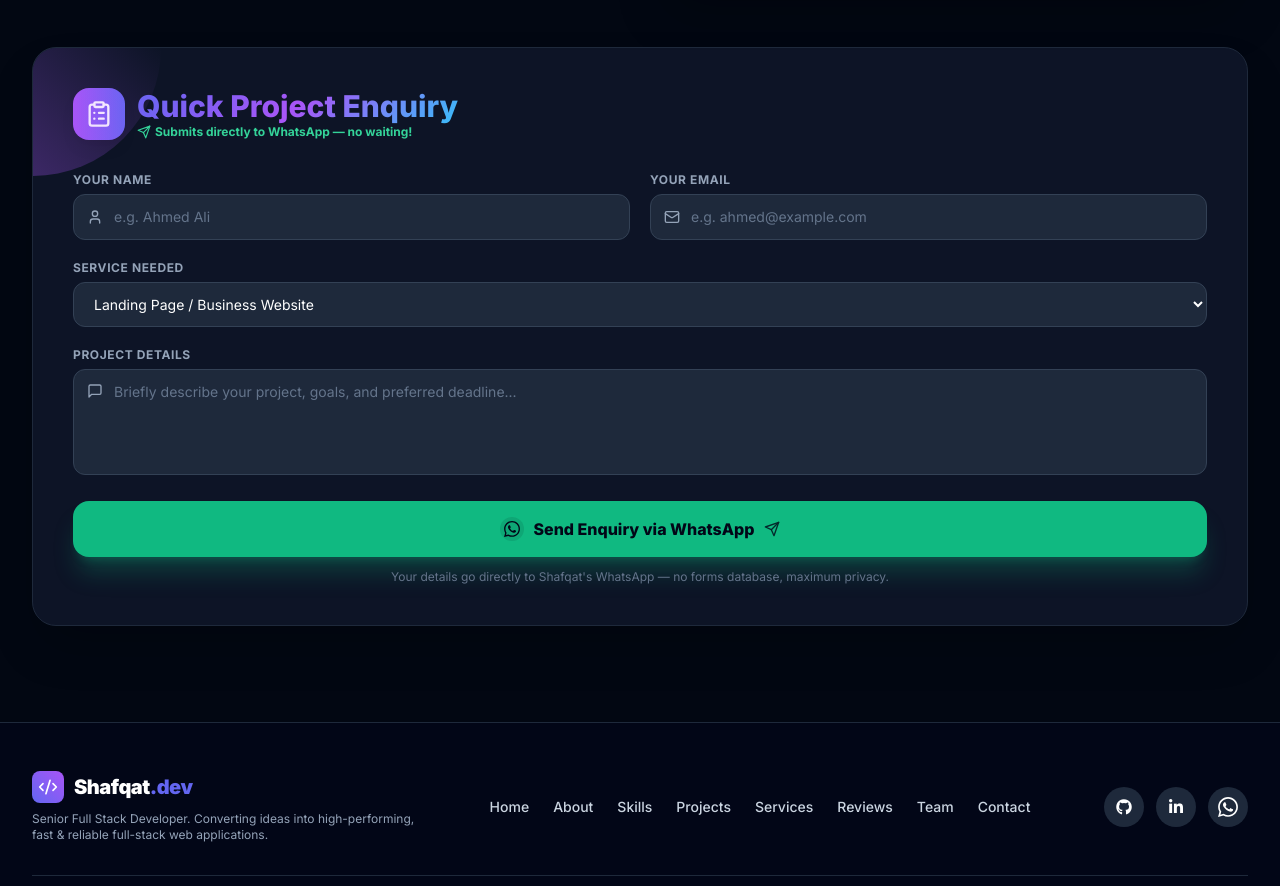
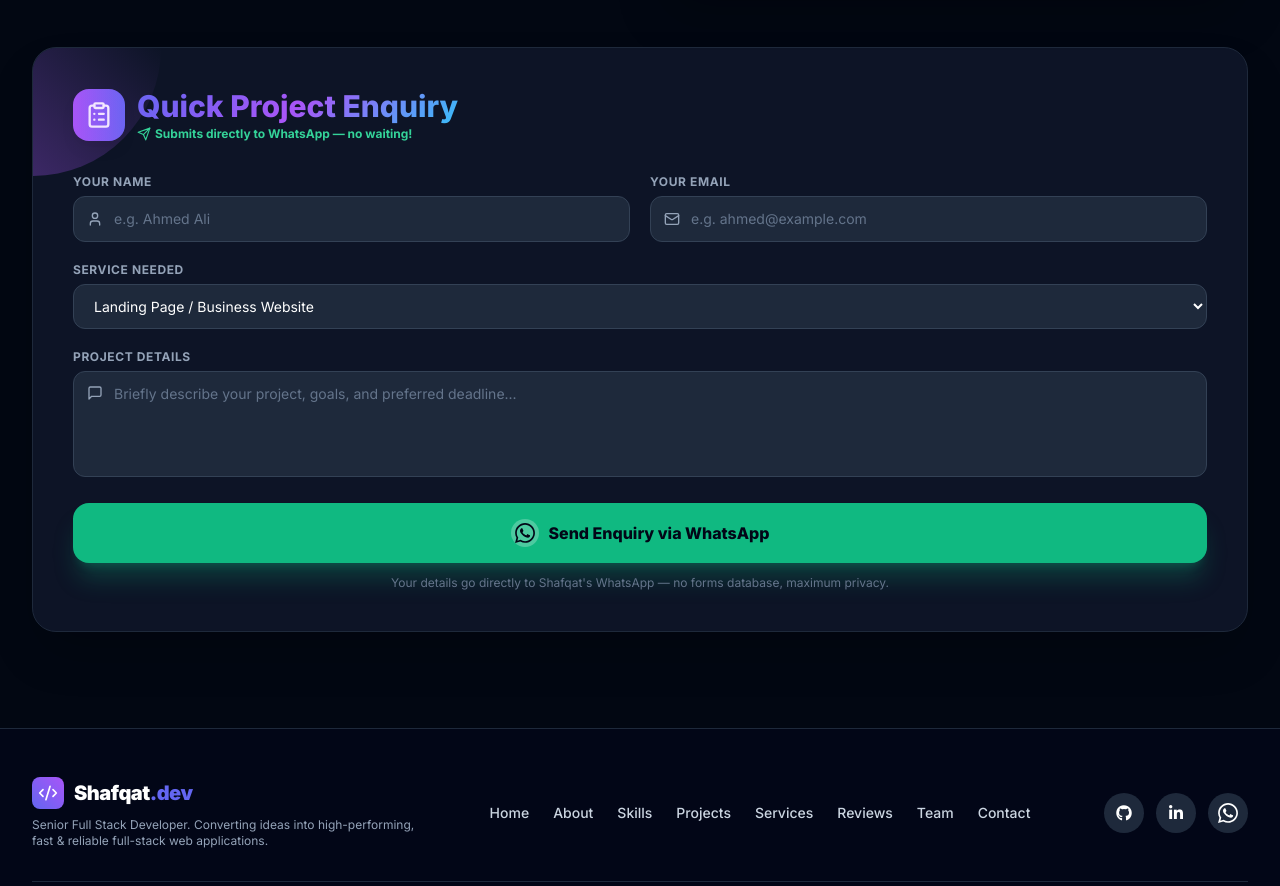
Before and after one commit to Shafqat-Ullah/Shafqat-portfolio-1, a React (Vite) app: page / in a window 1280 px wide. Shown: the part 9855-10741 px from the top of the page. Built offline with nearby package versions, Linux system fonts and the light colour scheme.

Commit message:
Show only WhatsApp icon on enquiry submit button and make form fully responsive on mobile

```diff
--- a/src/components/Contact.jsx
+++ b/src/components/Contact.jsx
@@ -230,19 +230,19 @@ const Contact = ({ onOpenOrderModal }) => {
 
         {/* Quick Enquiry Form */}
         <Reveal>
-        <div className={`mt-12 p-8 sm:p-10 rounded-3xl border shadow-2xl relative overflow-hidden ${
+        <div className={`mt-12 p-5 sm:p-8 lg:p-10 rounded-3xl border shadow-2xl relative overflow-hidden ${
           isDark ? 'bg-slate-900/90 border-slate-800' : 'bg-white border-slate-200'
         }`}>
           <div className="absolute top-0 left-0 w-32 h-32 bg-gradient-to-tr from-secondary/30 to-transparent rounded-br-full pointer-events-none"></div>
 
-          <div className="flex items-center gap-3 mb-2">
-            <div className="p-3 rounded-2xl bg-gradient-to-r from-secondary to-primary text-white shadow-lg">
+          <div className="flex flex-col items-center sm:flex-row sm:items-center gap-3 mb-2 text-center sm:text-left">
+            <div className="p-3 rounded-2xl bg-gradient-to-r from-secondary to-primary text-white shadow-lg shrink-0">
               <ClipboardList className="w-7 h-7" />
             </div>
-            <div>
-              <h3 className="text-2xl sm:text-3xl font-extrabold gradient-text">Quick Project Enquiry</h3>
-              <p className="text-xs text-emerald-400 font-bold flex items-center gap-1">
-                <Send className="w-3.5 h-3.5" /> Submits directly to WhatsApp — no waiting!
+            <div className="flex flex-col items-center sm:items-start">
+              <h3 className="text-xl sm:text-2xl lg:text-3xl font-extrabold gradient-text">Quick Project Enquiry</h3>
+              <p className="text-xs text-emerald-400 font-bold flex items-center gap-1 mt-0.5">
+                <Send className="w-3.5 h-3.5 shrink-0" /> Submits directly to WhatsApp — no waiting!
               </p>
             </div>
           </div>
@@ -344,13 +344,12 @@ const Contact = ({ onOpenOrderModal }) => {
             <div className="md:col-span-2">
               <button
                 type="submit"
-                className="w-full py-4 rounded-2xl bg-emerald-500 hover:bg-emerald-600 text-slate-950 font-extrabold text-base shadow-xl shadow-emerald-500/25 hover:shadow-emerald-500/50 hover:scale-[1.02] active:scale-95 transition-all flex items-center justify-center gap-2.5 group"
+                className="w-full py-4 rounded-2xl bg-emerald-500 hover:bg-emerald-600 text-slate-950 font-extrabold text-sm sm:text-base shadow-xl shadow-emerald-500/25 hover:shadow-emerald-500/50 hover:scale-[1.02] active:scale-95 transition-all flex items-center justify-center gap-2.5 whitespace-nowrap group"
               >
-                <span className="w-6 h-6 rounded-full bg-slate-950/10 flex items-center justify-center shrink-0">
-                  <WhatsAppIcon className="w-4 h-4 text-slate-950" />
+                <span className="w-7 h-7 rounded-full bg-white/25 flex items-center justify-center shrink-0">
+                  <WhatsAppIcon className="w-5 h-5 text-slate-950" />
                 </span>
                 <span>Send Enquiry via WhatsApp</span>
-                <Send className="w-4 h-4 opacity-80 group-hover:translate-x-1 transition-transform" />
               </button>
               <p className={`text-center text-xs mt-3 ${isDark ? 'text-slate-500' : 'text-slate-500'}`}>
                 Your details go directly to Shafqat's WhatsApp — no forms database, maximum privacy.
```
